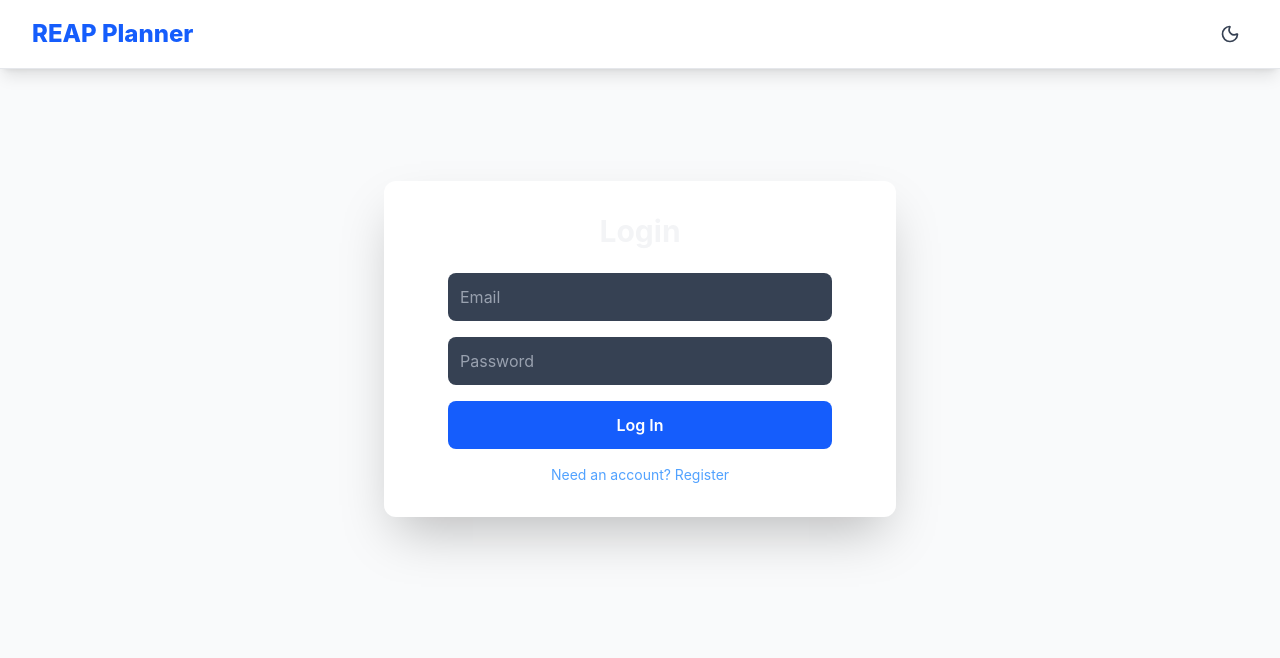
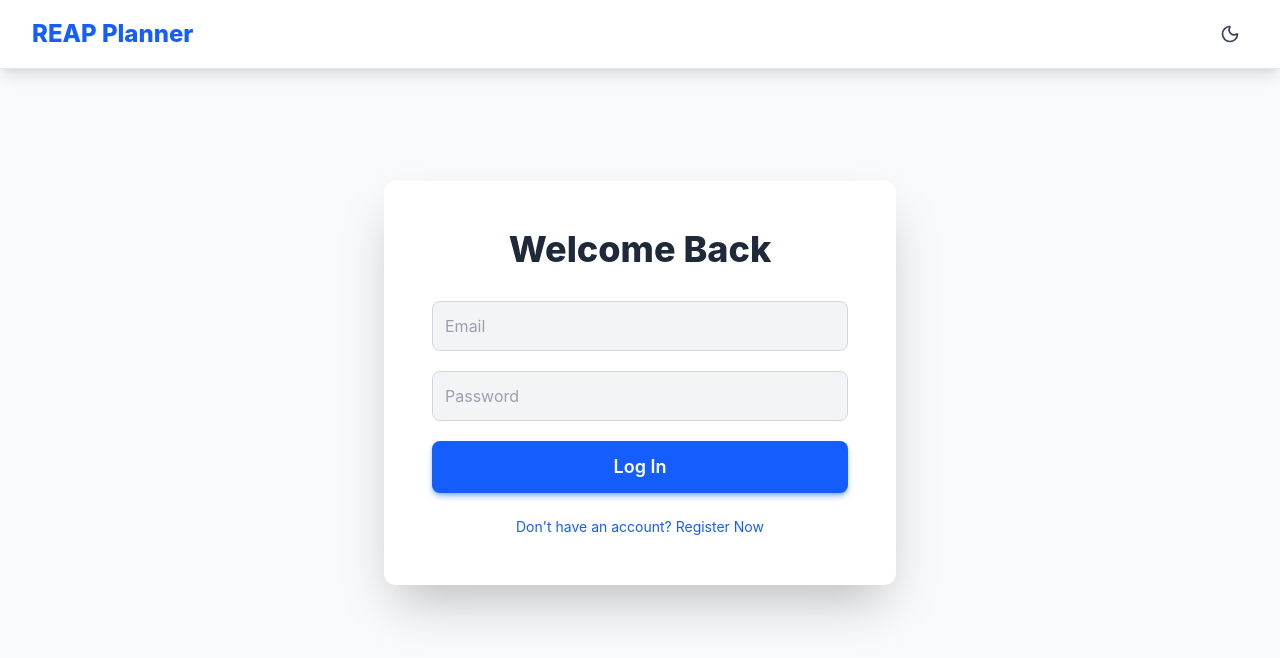
Before and after one commit to Dhanuja416/real-time-event-planner, a React (Vite) app in the folder frontend/: page / in a window 1280 px wide. Shown: the top 658 px of the page. Built offline with nearby package versions, Linux system fonts and the light colour scheme.

Commit message:
style: Redesign AuthForm component with Tailwind CSS and dark mode support

```diff
--- a/frontend/src/Components/AuthForm.jsx
+++ b/frontend/src/Components/AuthForm.jsx
@@ -3,7 +3,7 @@ import axios from 'axios';
 
 const API_BASE_URL = 'https://localhost:7072/api/Auth';
 
-const AuthForm = ({ onAuthSuccess }) => {
+const AuthForm = ({ onAuthSuccess, theme }) => { // 🎯 Receives theme
   const [isLogin, setIsLogin] = useState(true);
   const [email, setEmail] = useState('');
   const [password, setPassword] = useState('');
@@ -22,13 +22,11 @@ const AuthForm = ({ onAuthSuccess }) => {
       const response = await axios.post(`${API_BASE_URL}/${endpoint}`, authData);
 
       if (isLogin) {
-        // SUCCESS: Store the JWT token and notify the main App component
         const token = response.data.token;
         localStorage.setItem('jwtToken', token);
         onAuthSuccess(token);
         setMessage('Login successful! Welcome.');
       } else {
-        // SUCCESS: Registration is complete, switch to login view
         setMessage('Registration successful! Please log in.');
         setIsLogin(true);
       }
@@ -40,36 +38,25 @@ const AuthForm = ({ onAuthSuccess }) => {
       localStorage.removeItem('jwtToken');
     } finally {
       setLoading(false);
-      setPassword(''); // Clear password field for security
+      setPassword('');
     }
   };
 
+  const inputClasses = "w-full p-3 rounded-lg bg-gray-100 dark:bg-gray-700 text-gray-800 dark:text-gray-200 placeholder-gray-400 focus:outline-none focus:ring-2 focus:ring-blue-500 border border-gray-300 dark:border-gray-600";
+  const headerTextColor = theme === 'dark' ? 'text-gray-100' : 'text-gray-800';
+
   return (
-    <div className="flex flex-col items-center justify-center p-8">
-      <h2 className="text-3xl font-bold mb-6 text-gray-100">{isLogin ? 'Login' : 'Register'}</h2>
-      <form onSubmit={handleSubmit} className="w-full max-w-sm space-y-4">
-        {/* Email Field */}
-        <input
-          type="email"
-          placeholder="Email"
-          value={email}
-          onChange={(e) => setEmail(e.target.value)}
-          required
-          className="w-full p-3 rounded-lg bg-gray-700 text-gray-200 placeholder-gray-400 focus:outline-none focus:ring-2 focus:ring-blue-500"
-        />
-        {/* Password Field */}
-        <input
-          type="password"
-          placeholder="Password"
-          value={password}
-          onChange={(e) => setPassword(e.target.value)}
-          required
-          className="w-full p-3 rounded-lg bg-gray-700 text-gray-200 placeholder-gray-400 focus:outline-none focus:ring-2 focus:ring-blue-500"
-        />
+    <div className="flex flex-col items-center justify-center p-8 md:p-12">
+      <h2 className={`text-4xl font-extrabold mb-8 ${headerTextColor}`}>{isLogin ? 'Welcome Back' : 'Get Started'}</h2>
+      <form onSubmit={handleSubmit} className="w-full space-y-5">
+
+        <input type="email" placeholder="Email" value={email} onChange={(e) => setEmail(e.target.value)} required className={inputClasses} />
+
+        <input type="password" placeholder="Password" value={password} onChange={(e) => setPassword(e.target.value)} required className={inputClasses} />
 
         {/* Status/Error Message */}
         {message && (
-          <div className={`p-3 rounded-lg text-sm font-medium ${message.startsWith('Error') ? 'bg-red-900 text-red-300' : 'bg-green-900 text-green-300'}`}>
+          <div className={`p-3 rounded-lg text-sm font-medium border ${message.startsWith('Error') ? 'bg-red-50 border-red-500 text-red-700 dark:bg-red-900 dark:text-red-300 dark:border-red-700' : 'bg-green-50 border-green-500 text-green-700 dark:bg-green-900 dark:text-green-300 dark:border-green-700'}`}>
             {message}
           </div>
         )}
@@ -78,7 +65,7 @@ const AuthForm = ({ onAuthSuccess }) => {
         <button
           type="submit"
           disabled={loading}
-          className="w-full py-3 rounded-lg bg-blue-600 text-white font-semibold hover:bg-blue-700 transition duration-150 disabled:opacity-50"
+          className="w-full py-3 rounded-lg bg-blue-600 text-white font-semibold shadow-md shadow-blue-500/50 hover:bg-blue-700 transition duration-150 disabled:opacity-50 text-lg"
         >
           {loading ? 'Processing...' : isLogin ? 'Log In' : 'Register'}
         </button>
@@ -87,10 +74,10 @@ const AuthForm = ({ onAuthSuccess }) => {
       {/* Switch Link */}
       <button
         onClick={() => setIsLogin(!isLogin)}
-        className="mt-4 text-sm text-blue-400 hover:text-blue-300 transition duration-150"
+        className="mt-6 text-sm text-blue-600 dark:text-blue-400 hover:text-blue-700 dark:hover:text-blue-300 transition duration-150"
         disabled={loading}
       >
-        {isLogin ? "Need an account? Register" : "Already have an account? Log In"}
+        {isLogin ? "Don't have an account? Register Now" : "Already have an account? Log In"}
       </button>
     </div>
   );
```
